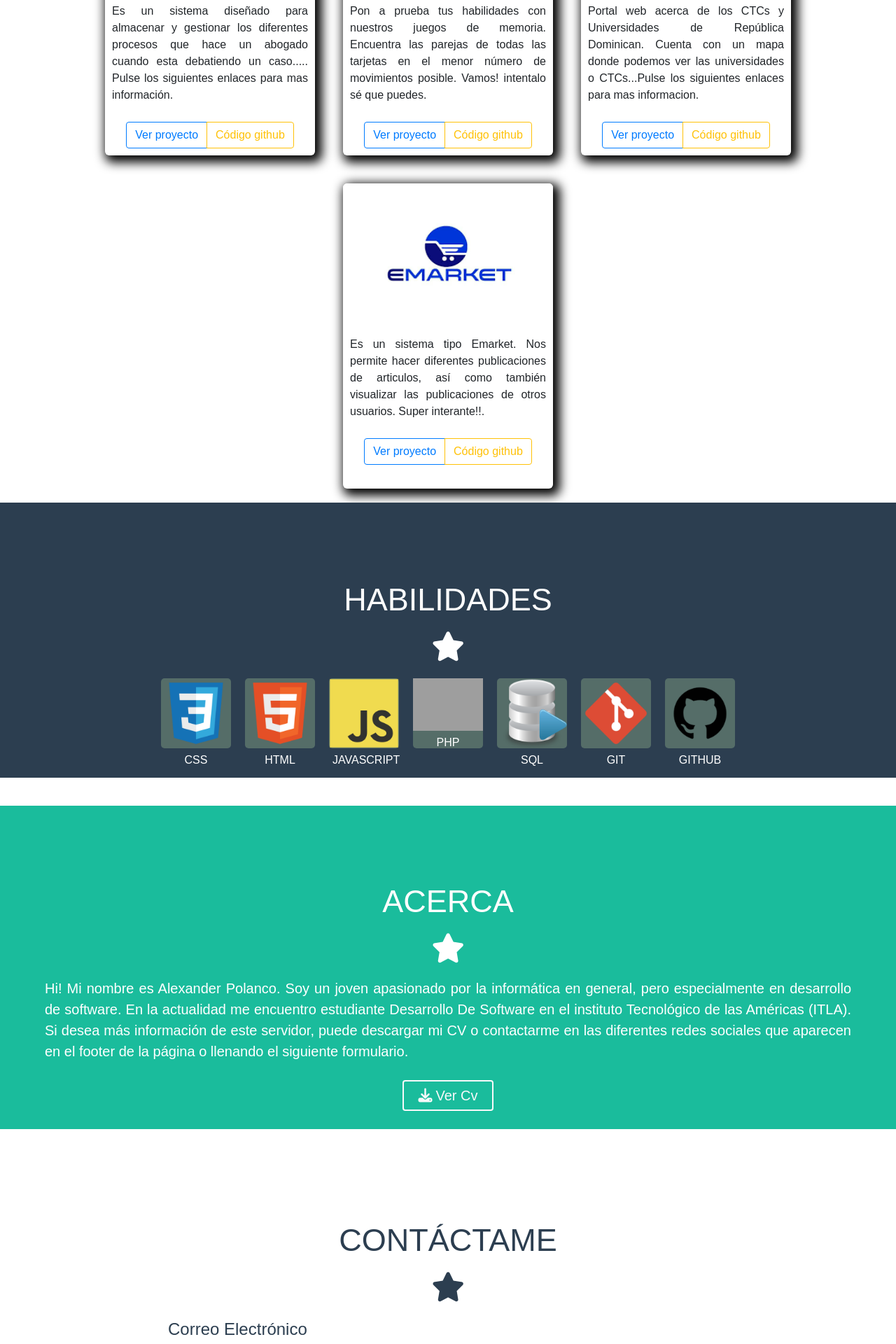
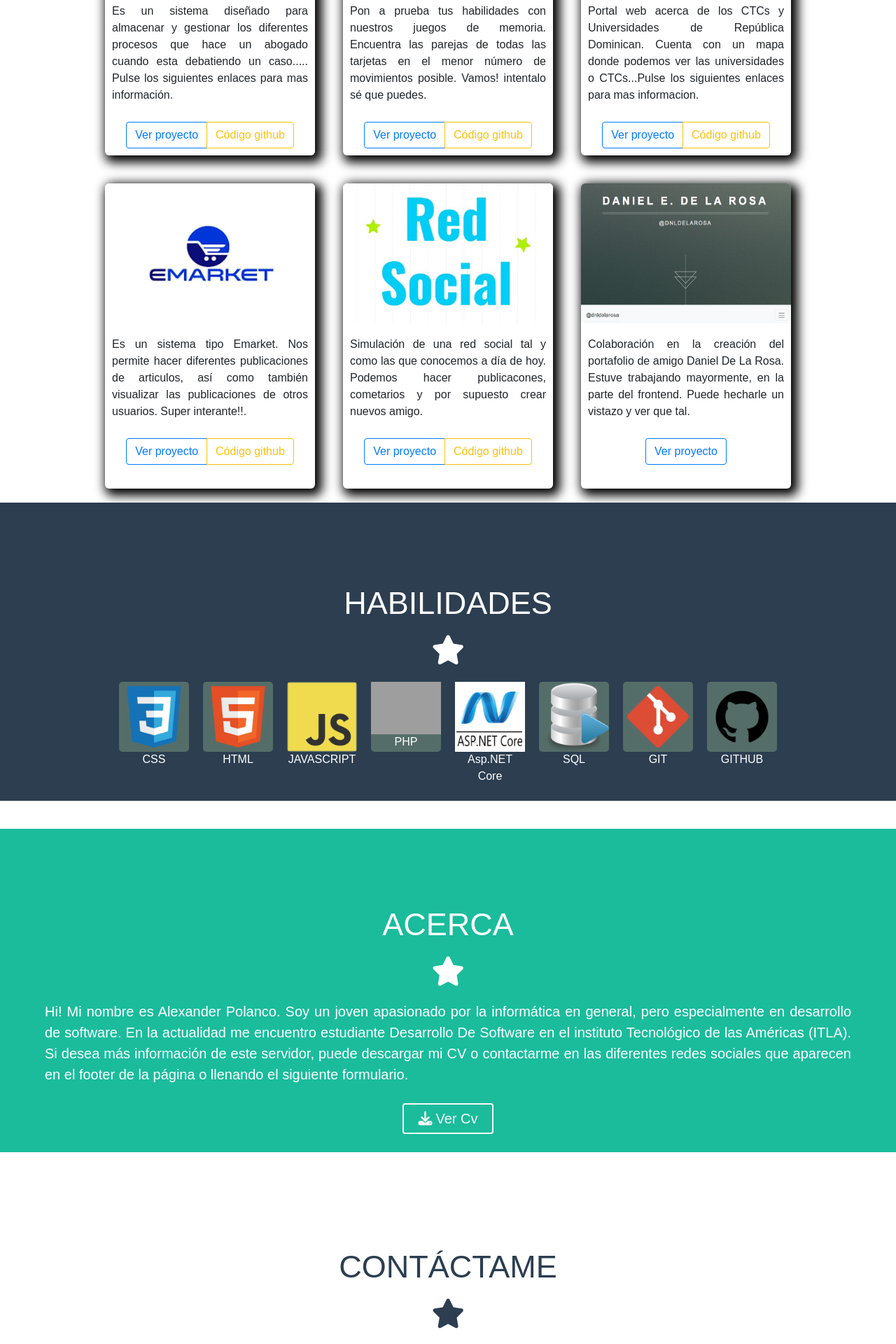
Before and after one commit to AlexanderPM11/MiPortafolio, a PHP site: page /html/index.html in a window 1280 px wide. Shown: the part 880-2800 px from the top of the page at 70% size. Run offline with PHP 8.4, Linux system fonts and the light colour scheme; some libraries are stand-ins or nearby versions; grey boxes are pictures that could not be loaded.

Commit message:
Modificacion de los cards y agregacion del proyecto redCial y web Danirl

```diff
--- a/css/et1.css
+++ b/css/et1.css
@@ -171,6 +171,21 @@ box-shadow: 5px 5px 15px 5px #000000;
 
 
 }
+.contImageSkillNetCore{
+  width: 100px;
+  height: 100px;
+  object-fit: cover;
+  margin: 3px 10px 40px;
+  max-width: 200px;
+  border-radius: 5px;
+  background-color: #556d68;
+}
+
+.img_netCore{
+  width: 100%;
+  height: 80px;
+  object-fit: cover;
+}
 .titlePortafolio, i{
   font-size: 45px;
   text-transform: uppercase;
--- a/css/styl3.css
+++ b/css/styl3.css
@@ -6,7 +6,8 @@
     margin-bottom: 20px;
     justify-content: center;
     background-color: #2c3e50;
-    padding:2px;
+    padding:7px;
+    padding-bottom: 30px;
 
 }
 
@@ -30,7 +31,7 @@
 .title_img_skill{
     color: #ffff;
     text-align: center;
-    margin: 5PX;
+    margin: -1PX;
 }
 .contImageSkill:hover {
     transform: translateY(-5px);
--- a/html/index.html
+++ b/html/index.html
@@ -6,7 +6,7 @@
     <meta name="viewport" content="width=device-width, initial-scale=1.0" />
     <link rel="stylesheet" href="../css/et1.css?1.5" />
     <link rel="stylesheet" href="../css/e2.css?1.0" />
-    <link rel="stylesheet" href="../css/styl3.css?1.0" />
+    <link rel="stylesheet" href="../css/styl3.css?1.1" />
     <link rel="stylesheet" href="../css/bootstrap-grid.min.css" />
     <link rel="stylesheet" href="../css/bootstrap-reboot.min.css" />
     <link rel="stylesheet" href="../css/bootstrap.min.css" />
@@ -135,6 +135,46 @@
             </div>
         </div>
         </section>
+
+        <section class="sectionPortafolio">
+          <div class="controject1">
+            <div class="contIm">
+                <img src="../src/RedSocial.jpeg" class="img_project1 img4" alt="proyecto 1">
+            </div>
+            <div class="description">
+              <p>
+                Simulación de una red social tal y como las que conocemos a día de hoy. Podemos hacer publicacones, cometarios
+                y por supuesto crear nuevos amigo.
+              </p>
+            </div>
+            <div class="Cont_Btn">
+              <div class="btn-group ">
+                <a href="http://socialmedia.somee.com/" target="_blank" class="btn btn-outline-primary">Ver proyecto</a>
+                <a href="https://github.com/AlexanderPM11/Red-Social" target="_blank" class="btn btn-outline-warning">Código github</a>
+              </div>
+            </div>
+        </div>
+        </section>
+
+        <section class="sectionPortafolio">
+          <div class="controject1">
+            <div class="contIm">
+                <img src="../src/proyectDaniel.jpeg" class="img_project1 img4" alt="proyecto 1">
+            </div>
+            <div class="description">
+              <p>
+
+                Colaboración en la creación del portafolio de amigo Daniel De La Rosa. Estuve trabajando mayormente, en
+                la parte del frontend. Puede hecharle un vistazo y ver que tal.
+              </p>
+            </div>
+            <div class="Cont_Btn">
+              <div class="btn-group ">
+                <a href="https://dnldelarosa.com/" target="_blank" class="btn btn-outline-primary">Ver proyecto</a>
+              </div>
+            </div>
+        </div>
+        </section>
       <!--  -->
     <section class="sectionHabilidades" id="skillset">
       <div class="contTitleSetion ">
@@ -157,6 +197,10 @@
         <div class="contImageSkill">
           <img src="../src/php.png" alt="php" title="php" class="img_skill">
           <p class="title_img_skill">PHP</p>
+        </div>
+        <div class="contImageSkill">
+          <img src="../src/aspnetcore-logo.png" alt="asp.net Core" title="ASP.NET Core" class="img_skill">
+          <p class="title_img_skill">Asp.NET Core</p>
         </div>
         <div class="contImageSkill">
           <img src="../src/sql.png" alt="php" title="sql" class="img_skill">
```
Also changed, not shown: src/RedSocial.jpeg (added), src/asp.netCore.jpeg (added), src/aspnetcore-logo.png (added), src/proyectDaniel.jpeg (added), 1 other file.
